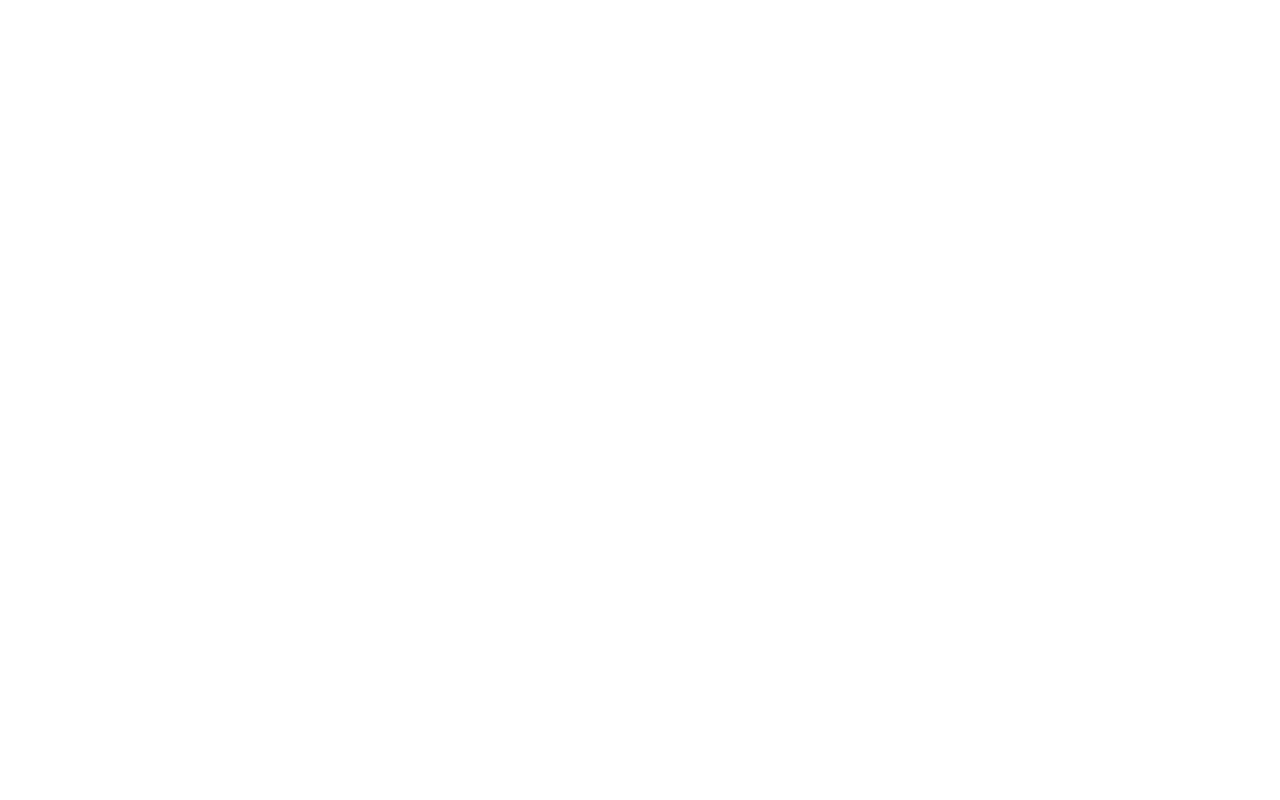
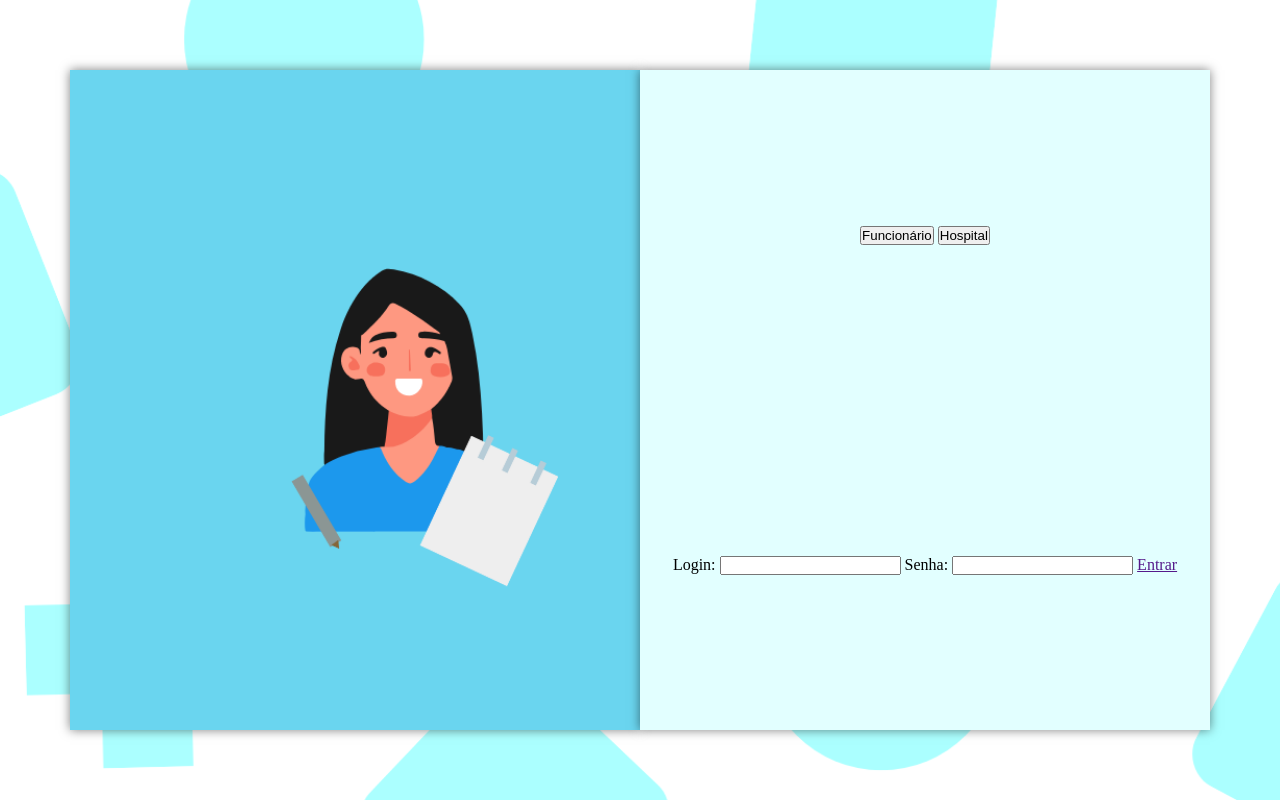
Before and after one commit to GuilhermeZdA/projetos, a plain HTML site: page chd/login.html in a window 1280 px wide. Drawn offline with Linux system fonts and the light colour scheme.

Commit message:
jornada do usuário

```diff
--- /dev/null
+++ b/chd/css/login.css
@@ -0,0 +1,43 @@
+@charset "UTF-8";
+
+* {
+    padding: 0px;
+    margin: 0px;
+    box-sizing: border-box;
+}
+
+body {
+    height: 100vh;
+    width: 100vw;
+}
+
+main#main {
+    display: grid;
+    height: 100vh;
+    width: 100vw;
+    grid-template-columns: 70px repeat(2, 1fr) 70px;
+    grid-template-rows: 70px repeat(4, 1fr) 70px;
+    background-image: url(../imagens/fundoazul.png);
+    background-size: cover;
+}
+
+div#login {
+    grid-row: 2 / 6;
+    grid-column: 3 / 4 ;
+    display: flex;
+    flex-flow: column nowrap;
+    align-items: center;
+    justify-content: space-around;
+    height: 100%;
+    background: rgb(226, 255, 255);
+    box-shadow: 0px 0px 10px rgba(0, 0, 0, 0.5);
+}
+
+div#imagem {
+    grid-row: 2 / 6;
+    grid-column: 2 / 3;
+    height: 100%;
+    background-image: url(../imagens/funcionario.png);
+    background-size: cover;
+    box-shadow: 0px 0px 10px rgba(0, 0, 0, 0.5);
+}
--- a/chd/style.css
+++ b/chd/css/style.css
@@ -2,6 +2,7 @@
 
 :root {
     --corPrincipal1: #ABFFFF
+    --corPrincipal2: #E44650
 }
 
 * {
@@ -51,7 +52,7 @@
 
 div#imagem {
     height: 400px;
-    background-image: url(imagens/hospital.jpg);
+    background-image: url(../imagens/hospital.jpg);
     background-repeat: no-repeat;
     background-size: cover;
     background-position: center center;
--- /dev/null
+++ b/chd/js/script.js
@@ -0,0 +1,14 @@
+
+var fundo = document.getElementById("main")
+var imagem = document.getElementById("imagem")
+
+function hos () {
+    fundo.style.backgroundImage = "url('imagens/fundovermelho.png')"
+    imagem.style.backgroundImage = "url('imagens/hospital-desenho.png')"
+
+}
+
+function fun () {
+    fundo.style.backgroundImage = "url('imagens/fundoazul.png')"
+    imagem.style.backgroundImage = "url('imagens/funcionario.png')"
+}
--- a/chd/login.html
+++ b/chd/login.html
@@ -4,9 +4,27 @@
     <meta charset="UTF-8">
     <meta name="viewport" content="width=device-width, initial-scale=1.0">
     <title>Login</title>
+    <link rel="stylesheet" href="css/login.css">
     <link rel="shortcut icon" href="favicon.ico" type="image/x-icon">
 </head>
 <body>
+    <main id="main">
+        <div id="imagem"></div>
+        <div id="login">
+            <div id="opc">
+                <input type="button" value="Funcionário" id="funcionario" onclick="fun()">
+                <input type="button" value="Hospital" id="hospital" onclick="hos()">
+            </div>
+            <div id="logins">
+                <label for="ilogin">Login: </label>
+                <input type="text" id="ilogin">
+                <label for="isenha">Senha:</label>
+                <input type="password" id="isenha">
+                <a href="">Entrar</a>
+            </div>
+        </div>
+    </main>
 
+    <script src="js/script.js"></script>
 </body>
 </html>
```
Also changed, not shown: chd/index.html (+1 -1 lines), chd/imagens/funcionario.png (added), chd/imagens/fundoazul.png (added), chd/imagens/fundovermelho.png (added), chd/imagens/hospital-desenho.png (added).
